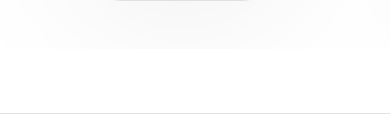
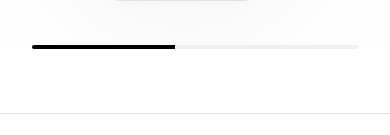
Before and after one commit to shapeproapp/shape-website, a Next.js app: page /privacy in a window 390 px wide. Shown: the part 3722-3857 px from the top of the page. Built offline with nearby package versions, Linux system fonts and the light colour scheme.

Commit message:
feat: add auto-play and progress bar to mobile carousel

```diff
--- a/components/HowItWorks.tsx
+++ b/components/HowItWorks.tsx
@@ -2,7 +2,7 @@
 
 import { motion, useInView } from "framer-motion";
 import Image from "next/image";
-import { useRef } from "react";
+import { useRef, useState, useEffect } from "react";
 import { Dictionary } from "@/lib/dictionary";
 
 interface HowItWorksProps {
@@ -18,6 +18,54 @@ export function HowItWorks({ dict }: HowItWorksProps) {
         "/assets/app-screens/weekly-plan-light.png",
         "/assets/app-screens/home-light.png"
     ];
+
+    const [currentStep, setCurrentStep] = useState(0);
+    const [isPaused, setIsPaused] = useState(false);
+    const scrollContainerRef = useRef<HTMLDivElement>(null);
+
+    // Auto-scroll effect
+    useEffect(() => {
+        if (isPaused) return;
+
+        const interval = setInterval(() => {
+            const nextStep = (currentStep + 1) % dict.steps.length;
+            setCurrentStep(nextStep);
+
+            if (scrollContainerRef.current) {
+                const scrollWidth = scrollContainerRef.current.scrollWidth;
+                const containerWidth = scrollContainerRef.current.clientWidth;
+                // Steps are roughly equal width, find position
+                // Assuming child width + gap approximates total / count
+                // Actually safer to scroll to child element
+                const child = scrollContainerRef.current.children[nextStep] as HTMLElement;
+                if (child) {
+                    scrollContainerRef.current.scrollTo({
+                        left: child.offsetLeft - (window.innerWidth - child.offsetWidth) / 2, // Center it roughly or just offsetLeft
+                        behavior: 'smooth'
+                    });
+                }
+            }
+        }, 2000);
+
+        return () => clearInterval(interval);
+    }, [currentStep, isPaused, dict.steps.length]);
+
+    const handleScroll = () => {
+        if (scrollContainerRef.current) {
+            const scrollLeft = scrollContainerRef.current.scrollLeft;
+            const width = scrollContainerRef.current.offsetWidth;
+            // Calculate index based on scroll position + half width for centering
+            // This assumes children are essentially pages.
+            // But logic for auto-play updates state -> scroll.
+            // Logic for manual scroll updates state -> prevent auto-jump if desynced.
+            // Simplified: just update progress based on approximate scroll
+            const index = Math.round(scrollLeft / (width * 0.8)); // 0.8 because w-[85vw]
+            const safeIndex = Math.min(Math.max(index, 0), dict.steps.length - 1);
+            if (safeIndex !== currentStep) {
+                setCurrentStep(safeIndex);
+            }
+        }
+    };
 
     return (
         <section className="py-16 sm:py-32 px-4 sm:px-6 border-t border-border">
@@ -35,7 +83,18 @@ export function HowItWorks({ dict }: HowItWorksProps) {
                 </motion.div>
 
                 {/* Steps */}
-                <div className="flex overflow-x-auto snap-x snap-mandatory pb-12 gap-4 -mx-4 px-4 sm:mx-0 sm:px-0 sm:pb-0 sm:block sm:space-y-24 hide-scrollbar">
+                <div
+                    className="relative"
+                    onTouchStart={() => setIsPaused(true)}
+                    onMouseEnter={() => setIsPaused(true)}
+                    onTouchEnd={() => setTimeout(() => setIsPaused(false), 5000)}
+                    onMouseLeave={() => setIsPaused(false)}
+                >
+                    <div
+                        ref={scrollContainerRef}
+                        onScroll={handleScroll}
+                        className="flex overflow-x-auto snap-x snap-mandatory pb-12 gap-4 -mx-4 px-4 sm:mx-0 sm:px-0 sm:pb-0 sm:block sm:space-y-24 hide-scrollbar"
+                    >
                         {dict.steps.map((step, index) => (
                             <motion.div
                                 key={index}
@@ -67,6 +126,17 @@ export function HowItWorks({ dict }: HowItWorksProps) {
                             </motion.div>
                         ))}
                     </div>
+
+                    {/* Progress Bar (Mobile Only) */}
+                    <div className="absolute bottom-0 left-0 right-0 h-1 bg-secondary rounded-full overflow-hidden sm:hidden mx-4">
+                        <motion.div
+                            className="h-full bg-primary"
+                            initial={{ width: "33%" }}
+                            animate={{ width: `${((currentStep + 1) / dict.steps.length) * 100}%` }}
+                            transition={{ duration: 0.3 }}
+                        />
+                    </div>
+                </div>
             </div>
         </section>
     );
```
Lines whose indentation alone changed are shown as unchanged.
